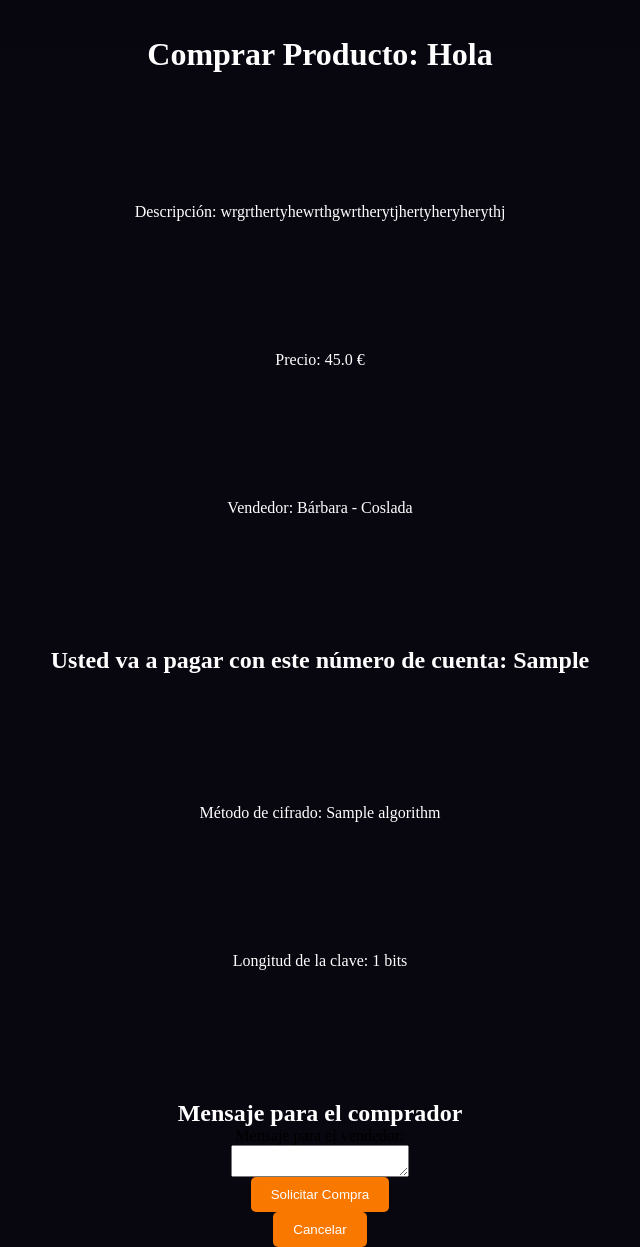
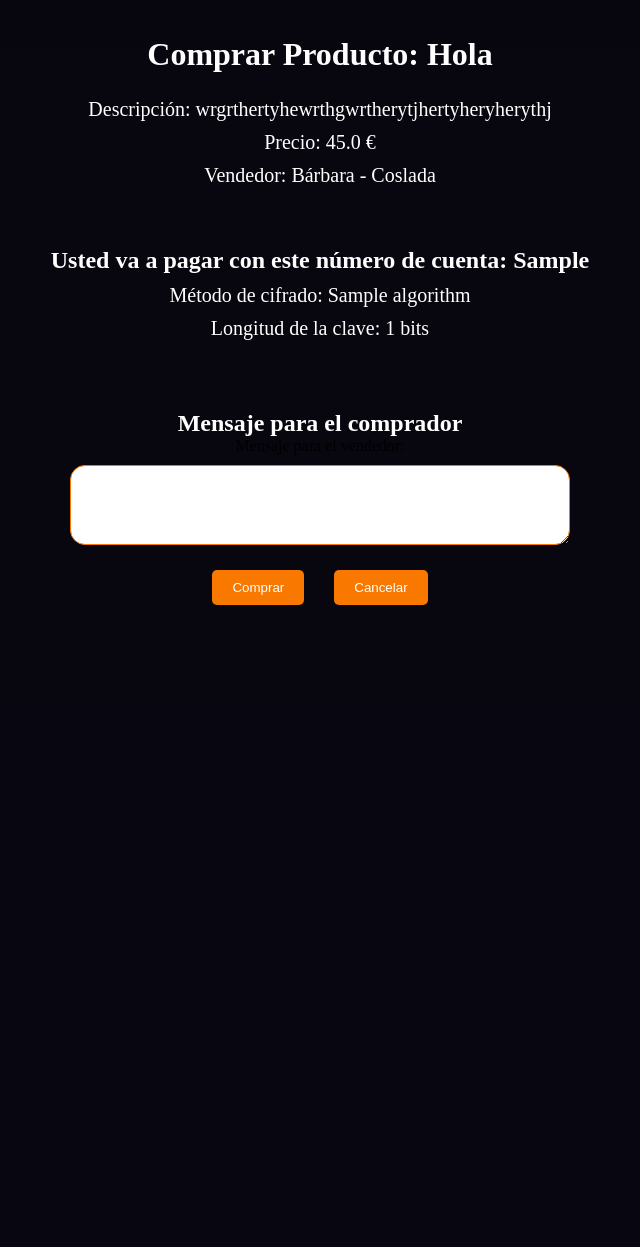
Before and after one commit to DiegoSanRoman/Wallapop-Proyecto-Criptografia, a Flask app: template templates/comprando.html in a window 1280 px wide. Shown: the part 94-1341 px from the top of the page, without its empty margins (320-960 px from the left). After the commit the page ends 699 px from the top, so only its background shows below. Run offline with Flask 3, Linux system fonts and the light colour scheme; tables that the repository leaves empty hold one stand-in row (values such as "Sample post"); the template is opened without the code that fills it: values that come from a table or form of the project are taken from there, most other values are stand-ins (such as "Sample title", 1, 10 or a date in 2020).

Commit message:
La página de comprando ya no es tan tan fea como antes

```diff
--- a/static/styles/comprando.css
+++ b/static/styles/comprando.css
@@ -44,10 +44,6 @@ nav img {
     margin-left: 20px;
 }
 
-body > *:not(nav) {
-    margin-top: 130px;
-}
-
 .background {
     width: 430px;
     height: 520px;
@@ -81,10 +77,40 @@ h1, h2, p {
     color: #ffffff
 }
 
+h1 {
+    font-size: 32px;
+    margin-top: 130px;
+    margin-bottom: 25px;
+}
+
+
+p {
+    font-size: 20px;
+    margin: 10px 0;
+}
+
 form {
     display: flex;
     flex-direction: column;
     align-items: center;
+}
+
+h2 {
+    margin-top: 60px;
+}
+
+textarea {
+    width: 500px;
+    height: 80px;
+    margin: 10px 0;
+    padding: 0 10px;
+    border-radius: 15px;
+    border: 1px solid #f97800;
+}
+
+.botones {
+    display: flex;
+    justify-content: center;
 }
 
 button {
@@ -95,4 +121,9 @@ button {
     border-radius: 5px;
     cursor: pointer;
     transition: transform 0.3s;
+    margin: 15px;
 }
+
+button:hover {
+    transform: scale(1.1);
+}
--- a/templates/comprando.html
+++ b/templates/comprando.html
@@ -31,8 +31,10 @@
         <label for="message">Mensaje para el vendedor:</label>
         <textarea id="message" name="message" required></textarea>
 
-        <button type="submit">Solicitar Compra</button>
-        <a href="{{ url_for('comprar') }}"><button type="button">Cancelar</button></a>
+        <div class="botones">
+            <button type="submit">Comprar</button>
+            <a href="{{ url_for('comprar') }}"><button type="button">Cancelar</button></a>
+        </div>
     </form>
 </body>
 </html>
```
Also changed, not shown: basededatos/database.db.
